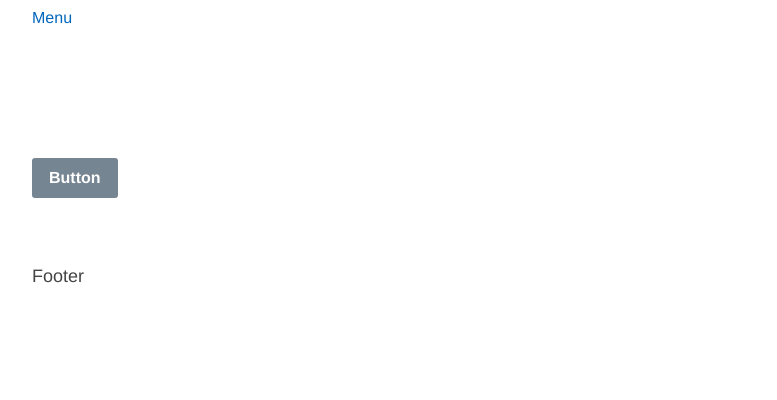
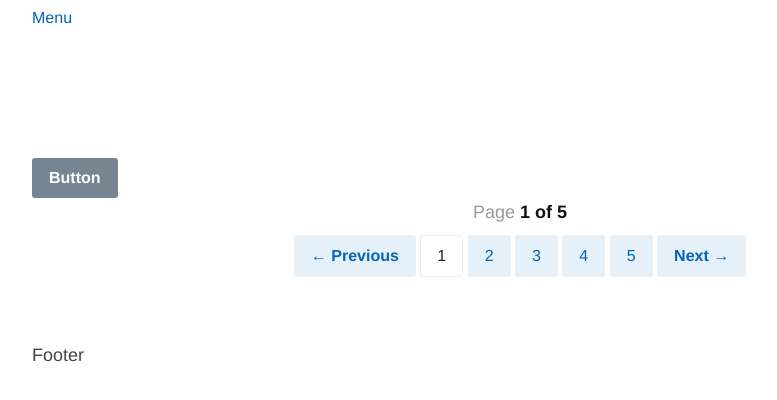
Before and after one commit to lucijanblagonic/polar-starter, a website: page source/templates/index.html in a window 1280 px wide. Shown: the part 120-520 px from the top of the page, without its empty margins (120-897 px from the left). Drawn offline with nearby package versions, Linux system fonts and the light colour scheme; files that its build step writes are made by us from their sources.

Commit message:
nav-page component example

```diff
--- a/source/assets/stylesheets/partials/_nav-page.scss
+++ b/source/assets/stylesheets/partials/_nav-page.scss
@@ -9,10 +9,157 @@
 //
 // Style guide: patterns.nav-page
 
-.nav-page {}
-.nav-page__summary {}
-.nav-page__item {}
-.nav-page__item--first {}
-.nav-page__item--last {}
-.nav-page__item--current {}
-.nav-page__link {}
+.nav-page {
+
+  position: relative;
+  text-align: center;
+
+}
+
+.nav-page__summary {
+
+  margin-bottom: $unit-xs;
+  color: $color-text-weak;
+
+  @include breakpoint(to-small) {
+
+    position: absolute;
+    top: 50%;
+    left: 50%;
+    transform: translate(-50%, -50%);
+    max-width: 50%;
+
+  }
+
+}
+
+.nav-page__list {
+
+  @include list-reset();
+  @include clearfix();
+
+}
+
+.nav-page__item {
+
+  display: inline-block;
+  margin: 0;
+
+  @include font-size(16);
+  line-height: 1.5;
+
+  @include breakpoint(to-small) {
+
+    display: none;
+
+  }
+
+}
+
+.nav-page__item--prev,
+.nav-page__item--next {
+
+  position: relative;
+  font-weight: $bold;
+
+  @include breakpoint(to-small) {
+
+    .nav-page__link {
+
+      padding: $unit-xs 0;
+      background-color: transparent;
+      border-color: transparent;
+
+      &:hover,
+      &:focus,
+      &:active {
+
+        color: $color-text-link-hover;
+        background-color: transparent;
+
+      }
+
+    }
+
+  }
+
+}
+
+.nav-page__item--prev {
+
+  @include breakpoint(to-small) {
+
+    display: block;
+    float: left;
+
+  }
+
+  .nav-page__link:before {
+
+    content: "←";
+
+  }
+
+}
+
+.nav-page__item--next {
+
+  @include breakpoint(to-small) {
+
+    float: right;
+    display: block;
+
+  }
+
+  .nav-page__link:after {
+
+    content: "→";
+
+  }
+
+}
+
+.nav-page__item--active {
+
+  .nav-page__link {
+
+    border-color: mix($color-text-link, #fff, 10%);
+    background-color: transparent;
+    color: $color-text-strong;
+    cursor: auto;
+
+    &:hover,
+    &:focus,
+    &:active {
+
+      border-color: mix($color-text-link, #fff, 10%);
+      background-color: transparent;
+      color: $color-text-strong;
+
+    }
+
+  }
+
+}
+
+.nav-page__link {
+
+  display: block;
+  padding: $unit-xs $unit-s;
+  border: 1px solid transparent;
+
+  color: $color-text-link;
+  text-decoration: none;
+  background-color: mix($color-text-link, #fff, 10%);
+  border-radius: $border-radius-small;
+
+  &:hover,
+  &:focus,
+  &:active {
+
+    color: $color-text-strong-invert;
+    background-color: $color-text-link;
+
+  }
+
+}
--- a/source/patterns/_nav-page.html
+++ b/source/patterns/_nav-page.html
@@ -1 +1,23 @@
-<!-- Placeholder -->
+<div class="nav-page">
+
+	<p class="nav-page__summary">Page <strong>1 of 5</strong></p>
+
+	<ul class="nav-page__list">
+		<li class="nav-page__item nav-page__item--prev">
+			<a class="nav-page__link" href="#">
+				<span class="nav-page__label">Previous</span>
+			</a>
+		</li>
+		<li class="nav-page__item nav-page__item--active"><a class="nav-page__link" href="#">1</a></li>
+		<li class="nav-page__item"><a class="nav-page__link" href="#">2</a></li>
+		<li class="nav-page__item"><a class="nav-page__link" href="#">3</a></li>
+		<li class="nav-page__item"><a class="nav-page__link" href="#">4</a></li>
+		<li class="nav-page__item"><a class="nav-page__link" href="#">5</a></li>
+		<li class="nav-page__item nav-page__item--next">
+			<a class="nav-page__link" href="#">
+				<span class="nav-page__label">Next</span>
+			</a>
+		</li>
+	</ul>
+
+</div>
--- a/source/templates/index.html
+++ b/source/templates/index.html
@@ -21,6 +21,8 @@
         <span class="button__label">Button</span>
       </a>
 
+      @@include('_nav-page.html')
+
     </div>
   </div>
 
```
